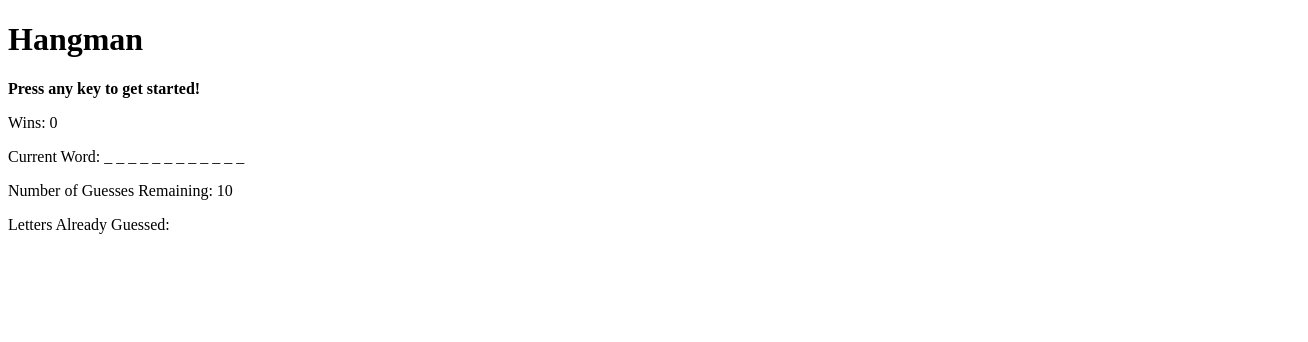
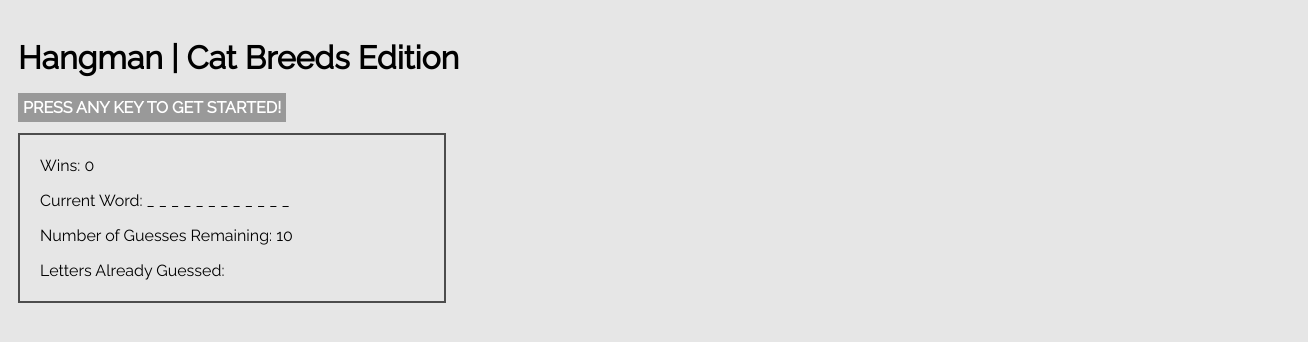
Before and after one commit to willajin/Word-Guess-Game, a plain HTML site: page index.html in a window 1280 px wide. Shown: the whole page, 1308 px wide, since content can reach past the window. Drawn offline with Linux system fonts and the light colour scheme; a web font is replaced by a local one.

Commit message:
added basic CSS

```diff
--- a/assets/css/style.css
+++ b/assets/css/style.css
@@ -0,0 +1,25 @@
+body {
+    width: 100%;
+    font-family: 'Raleway', sans-serif;
+    background-color: #e6e6e6;
+    padding: 10px;
+}
+
+#instructions {
+    background-color: #999999;
+    color: white;
+    text-transform: uppercase;
+    font-weight: bold;
+    padding: 5px;
+}
+
+#stats {
+    width: 30%;
+    border: 2px solid #4d4d4d;
+    padding: 5px 20px 5px 20px;
+}
+
+#picture {
+    width: 100px;
+    height: 100px;
+}
--- a/assets/javascript/game.js
+++ b/assets/javascript/game.js
@@ -101,7 +101,7 @@ function matchLetter(input) {
     checkWin();
 };
 
-// check if user win and reset game
+// check if user wins and reset game
 function checkWin() {
     if(currentWord.indexOf("_") === -1) {
         wins++;
--- a/index.html
+++ b/index.html
@@ -1,29 +1,39 @@
 <!DOCTYPE html>
 <html lang="en">
+
 <head>
     <meta charset="UTF-8">
     <meta name="viewport" content="width=device-width, initial-scale=1.0">
     <meta http-equiv="X-UA-Compatible" content="ie=edge">
     <title>Word Guess Game</title>
 
+    <!-- Google Fonts -->
+    <link href="https://fonts.googleapis.com/css?family=Rufina|Scheherazade|Raleway" rel="stylesheet">
+
     <!-- Link CSS -->
     <link rel="stylesheet" href="assets/css/style.css" media="screen">
 
 </head>
+
 <body>
-    <h1>Hangman</h1>
+    <h1><span id="header">Hangman | Cat Breeds Edition</span></h1>
 
-    <p><strong>Press any key to get started!</strong></p>
+    <p><span id="instructions">Press any key to get started!</span></p>
 
-    <p>Wins: <span id="wins">0</span></p>
+    <div id="stats">
+        <p>Wins: <span id="wins">0</span></p>
 
-    <p>Current Word: <span id="current-Word"></span></p>
+        <p>Current Word: <span id="current-Word"></span></p>
 
-    <p>Number of Guesses Remaining: <span id="remaining-Guesses">10</span></p>
+        <p>Number of Guesses Remaining: <span id="remaining-Guesses">10</span></p>
 
-    <p>Letters Already Guessed: <span id="letters-Guessed"></span></p>
+        <p>Letters Already Guessed: <span id="letters-Guessed"></span></p>
+
+    </div>
+
 
     <!-- Link JavaScript -->
     <script src="assets/javascript/game.js"></script>
 </body>
+
 </html>
```
Also changed, not shown: assets/images/profile_image.jpg (added).
